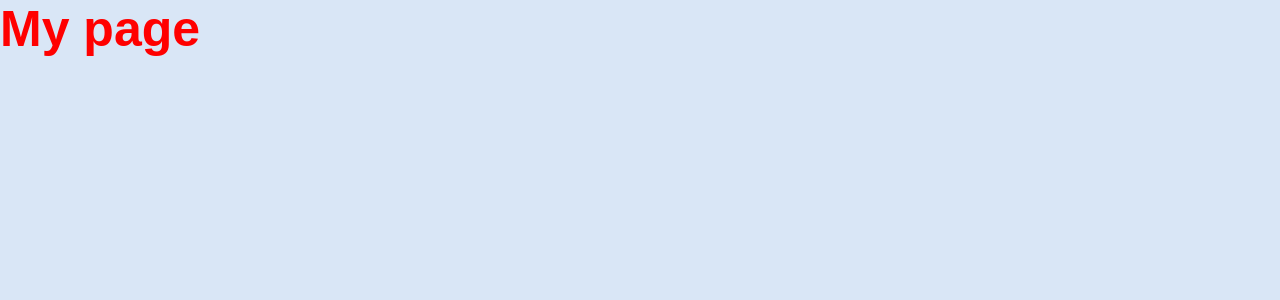
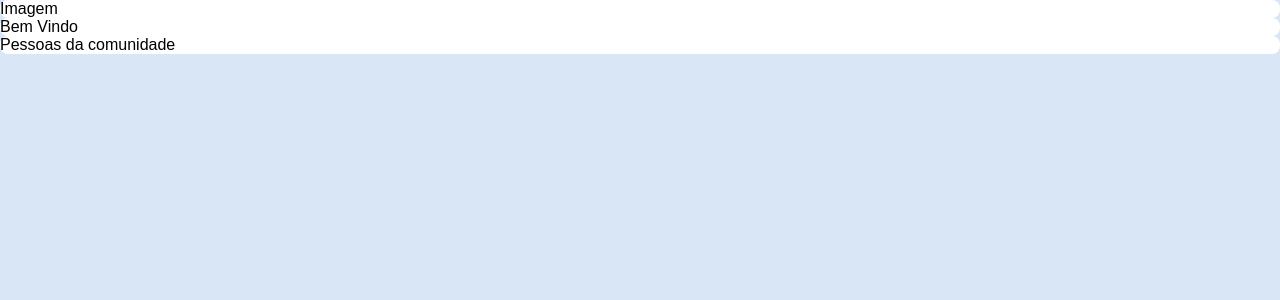
Before and after one commit to arthurjunior/alurakut, a Next.js app: page / in a window 1280 px wide. Shown: the top 300 px of the page. Built offline with nearby package versions, Linux system fonts and the light colour scheme.

Commit message:
upando meu projeto alurakut

```diff
--- a/pages/index.js
+++ b/pages/index.js
@@ -1,10 +1,33 @@
 import styled from 'styled-components'
 
-const Title = styled.h1`
-  font-size: 50px;
-  color: ${({ theme }) => theme.colors.primary};
-`
+//const Title = styled.h1`
+// font-size: 50px;
+//color: ${({ theme }) => theme.colors.primary};
+//`
+
+const Box = styled.div`
+background: #ffffff;
+border-radius: 8px;
+`;
+
+const MainGrid = styled.main`
+
+`;
 
 export default function Home() {
-  return <Title>My page</Title>
+  return (
+  <main>
+    <Box>
+      Imagem
+    </Box>
+
+    <Box>
+      Bem Vindo
+    </Box>
+
+    <Box>
+      Pessoas da comunidade
+    </Box>
+  </main>
+  )
 }
```
